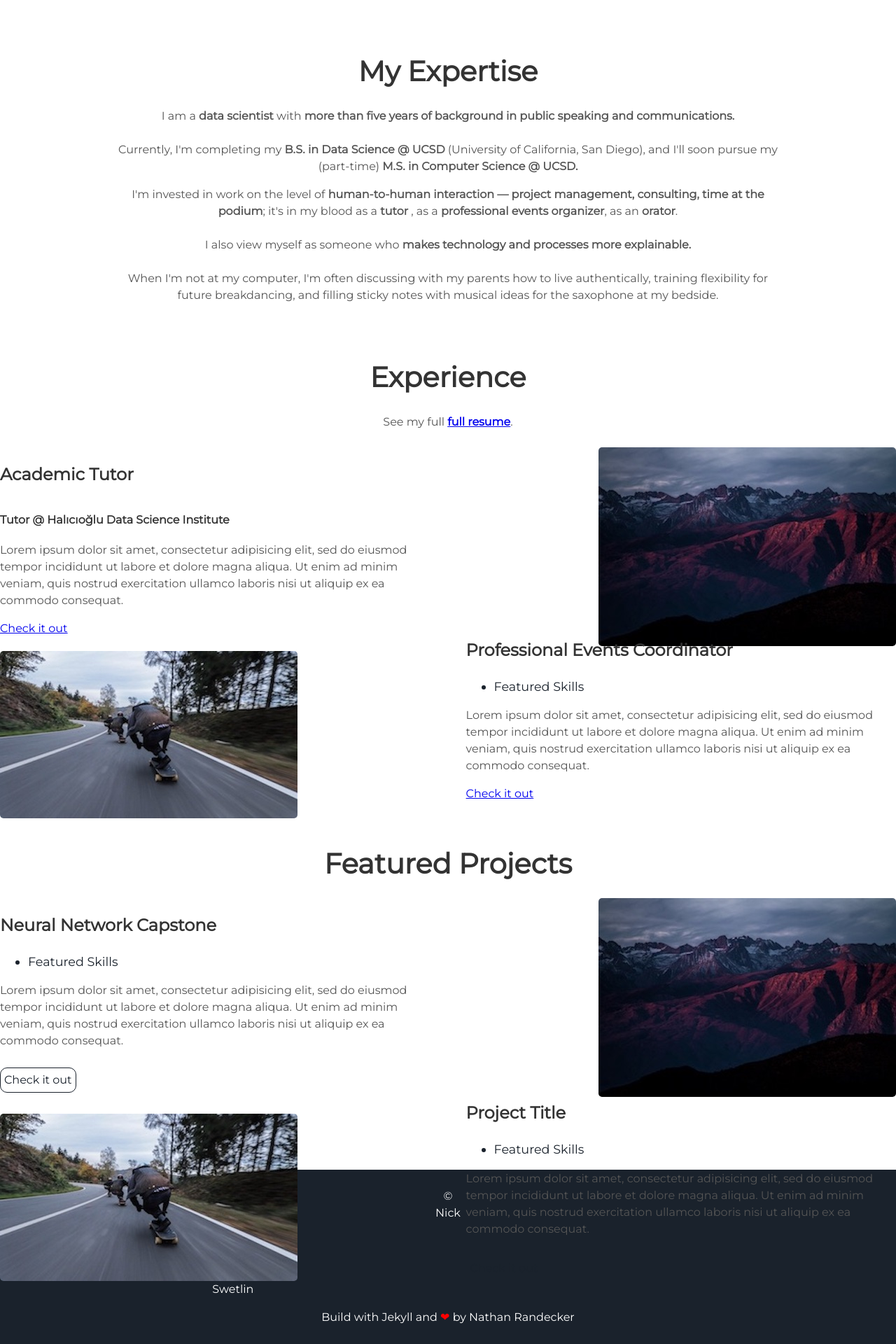
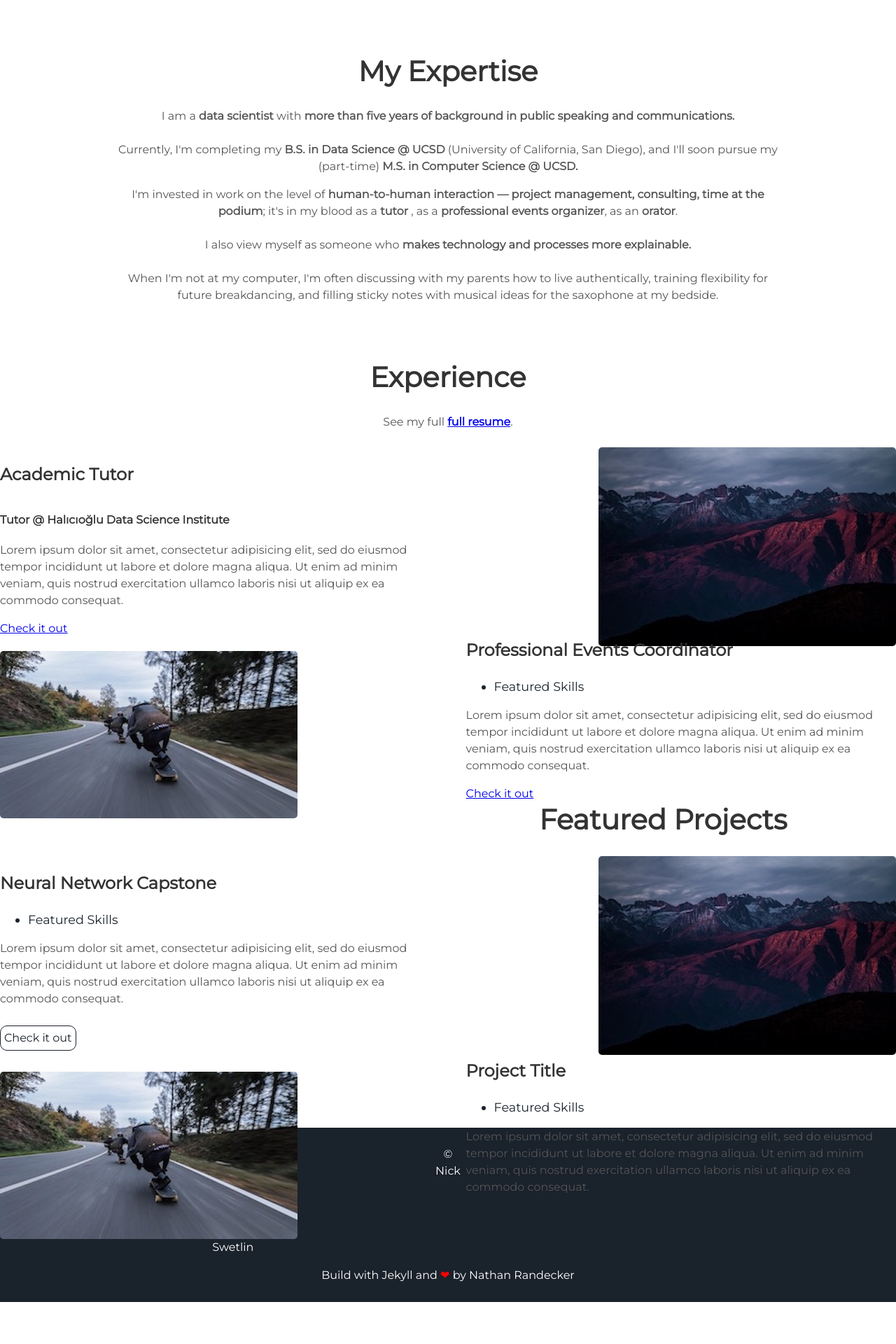
Before and after one commit to nickswetlin/nickswetlin, a Jekyll site: the page built from index.html, in a window 1280 px wide. Shown: the part 903-2823 px from the top of the page at 70% size. Built offline with Jekyll 4.4.1, drawn with Linux system fonts in a browser that asks for light colours; after the commit the page ends 2763 px from its top, so only the background shows below that.

Commit message:
rework attribution 2

```diff
--- a/_includes/header.html
+++ b/_includes/header.html
@@ -15,7 +15,7 @@
         <a class="link" href="#about" data-scroll>About Me</a>
         <a class="link" href="#experience" data-scroll>Experience</a>
         <a class="link" href="#projects" data-scroll>Projects</a>
-        <a class="link" href="nickswetlin/assets/docs/resume.pdf">Resume</a>
+        <a class="link" href="{{ '/assets/docs/resume.pdf' | prepend: site.baseurl }}">Resume</a>
       </div>
   </div>
   <br>
--- a/_includes/projects.html
+++ b/_includes/projects.html
@@ -1,5 +1,5 @@
 <div class="user-details">
-  <h1 id="projects"> Featured Projects </h1>
+  <h1> Featured Projects </h1>
 </div>
 <div class="user-projects">
   <div class="images-right">
--- a/_layouts/default.html
+++ b/_layouts/default.html
@@ -9,8 +9,13 @@
       </section>
 
       <section id="experience">
+      <div>
         {% include experience.html %}
+      </div>
+
+      <div>
         {% include projects.html %}
+      </div>
       </section>
 
         {{ content }}
```
